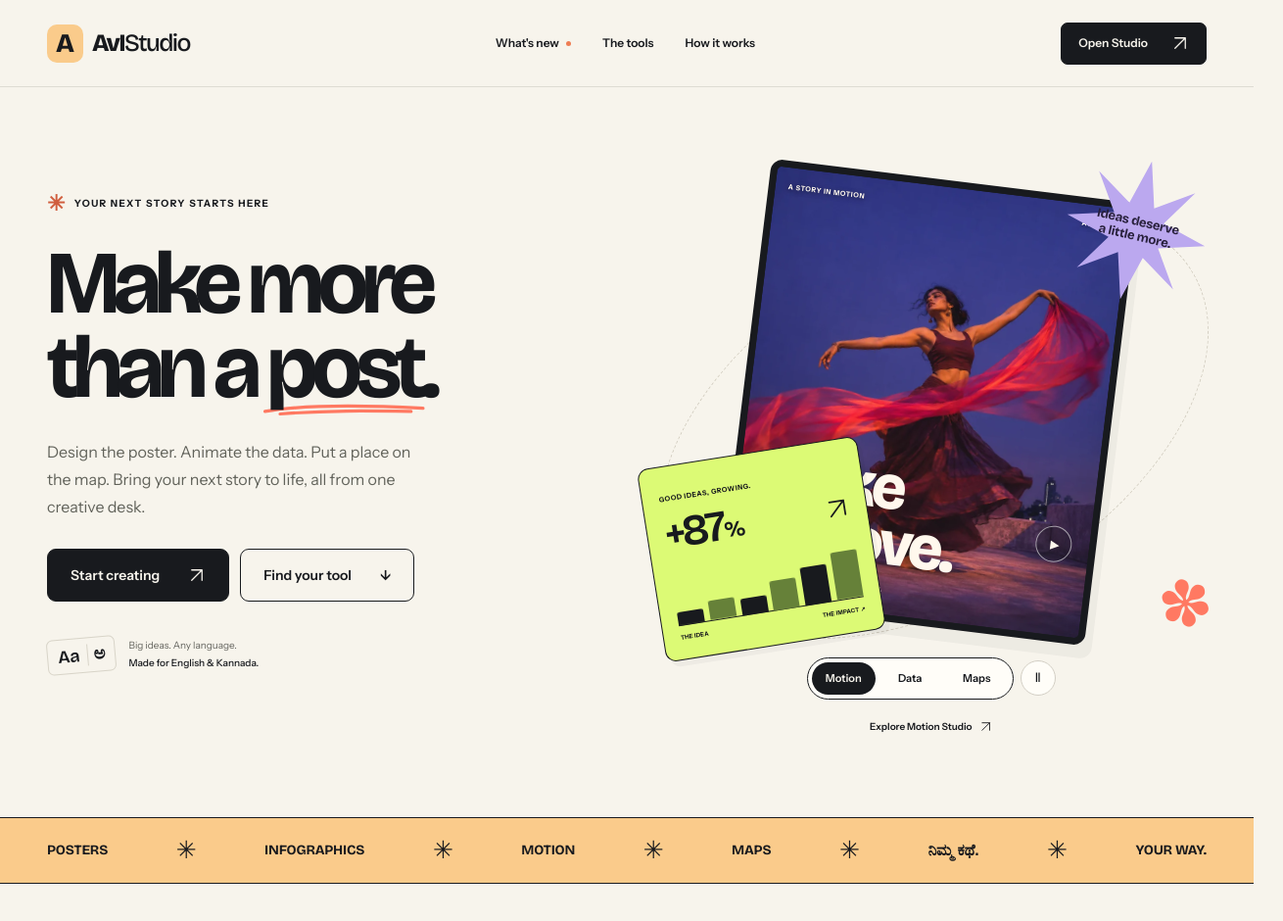
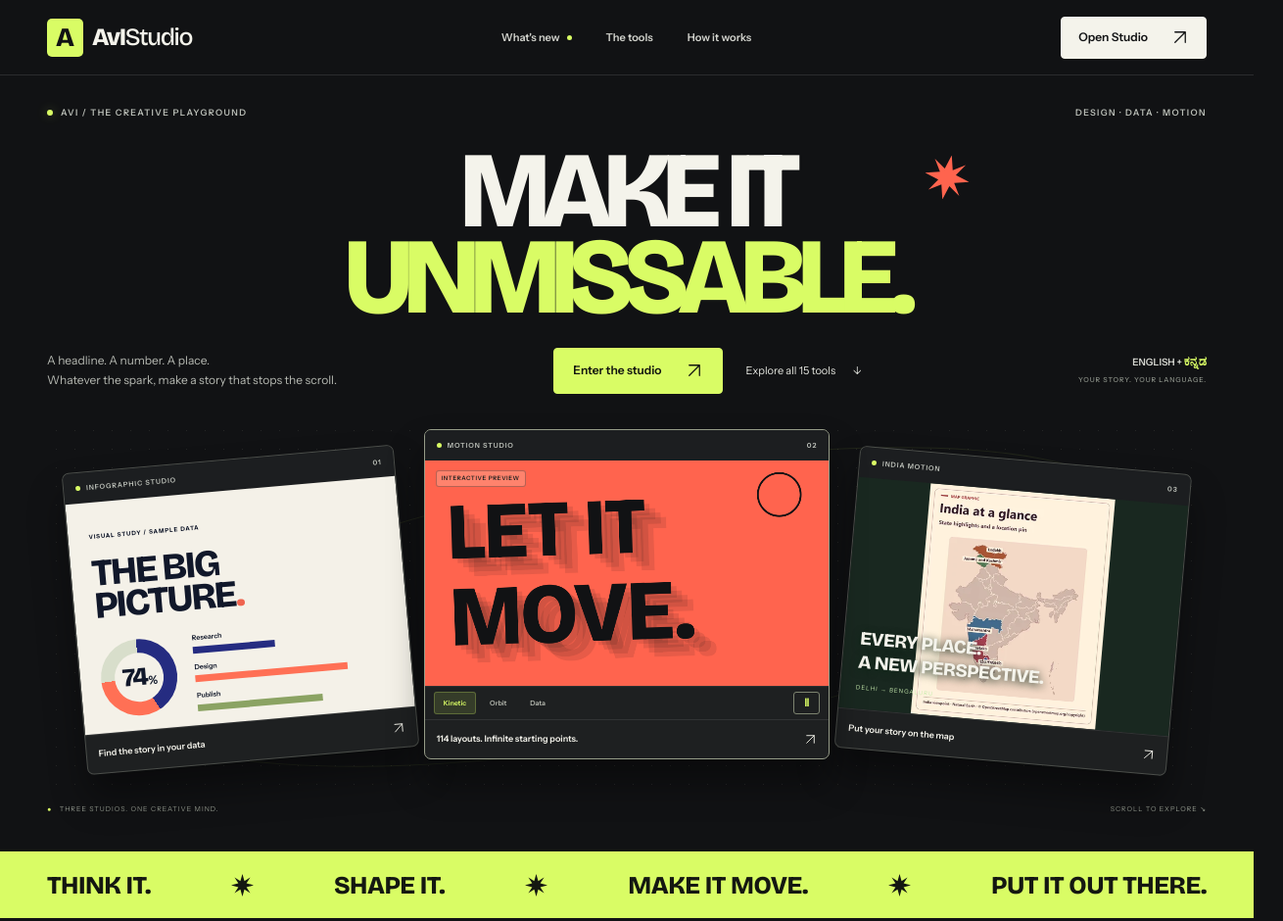
Before and after one commit to avi1995vag/avi-studio, a plain HTML site: page landing.html in a window 1280 px wide. Shown: the top 940 px of the page at 98% size, 1310 px wide, since content can reach past the window. Drawn offline with nearby package versions, Linux system fonts and the light colour scheme; no server answers; a web font is replaced by a local one.

Commit message:
Replace landing page with the creative gallery

```diff
--- a/landing.html
+++ b/landing.html
@@ -3,9 +3,9 @@
 <head>
   <meta charset="utf-8">
   <meta name="viewport" content="width=device-width, initial-scale=1">
-  <meta name="theme-color" content="#f7f4ec">
+  <meta name="theme-color" content="#111214">
   <meta name="description" content="A creative desk for posters, carousels, infographics, motion and maps. Create in English and Kannada with AvIStudio.">
-  <title>AvIStudio — Make more than a post.</title>
+  <title>AvI Studio — Make it unmissable.</title>
   <script>
     const fragment = new URLSearchParams(location.hash.slice(1));
     if (fragment.has('buffer_connection') || fragment.has('buffer_error') || ['#posterStage', '#posterTools', '#workspace'].includes(location.hash)) {
@@ -16,7 +16,8 @@
   <link rel="preconnect" href="https://fonts.gstatic.com" crossorigin>
   <link href="https://fonts.googleapis.com/css2?family=Anek+Kannada:wght@400;600;800&family=Bricolage+Grotesque:wght@500;600;700;800&family=Instrument+Sans:wght@400;500;600;700&display=swap" rel="stylesheet">
   <link rel="stylesheet" href="./assets/landing.css?v=7">
-  <script src="./assets/landing.js?v=6" defer></script>
+  <link rel="stylesheet" href="./assets/landing-gallery.css?v=1">
+  <script src="./assets/landing-gallery.js?v=1" defer></script>
 </head>
 <body>
   <a class="skip-link" href="#main">Skip to content</a>
@@ -49,33 +50,33 @@
   </header>
 
   <main id="main">
-    <section class="hero page-width" aria-labelledby="hero-title">
-      <div class="hero-copy">
-        <p class="eyebrow"><span class="tiny-star" aria-hidden="true">✳</span> YOUR NEXT STORY STARTS HERE</p>
-        <h1 id="hero-title">Make more<br>than a <span class="headline-post">post<svg aria-hidden="true" viewBox="0 0 260 18"><path d="M4 12c69-12 162-10 251-5M28 16c76-6 139-5 208-4"/></svg></span>.</h1>
-        <p class="hero-description">Design the poster. Animate the data. Put a place on the map. Bring your next story to life, all from one creative desk.</p>
-        <div class="hero-actions"><a class="button button-dark" href="./studio.html">Start creating <svg aria-hidden="true"><use href="#i-arrow"/></svg></a><a class="button button-outline" href="#tools">Find your tool <span aria-hidden="true">↓</span></a></div>
-        <div class="hero-footnote"><span class="language-mark" aria-hidden="true">Aa <span lang="kn">ಅ</span></span><p>Big ideas. Any language.<br><strong>Made for English &amp; Kannada.</strong></p></div>
+    <section class="gallery-hero page-width" aria-labelledby="hero-title">
+      <div class="hero-edition"><p><span class="signal-dot" aria-hidden="true"></span> AVI / THE CREATIVE PLAYGROUND</p><span>DESIGN · DATA · MOTION</span></div>
+      <div class="hero-statement"><h1 id="hero-title">MAKE IT<br><span>UNMISSABLE.</span></h1><svg class="hero-asterisk" aria-hidden="true"><use href="#i-star"/></svg></div>
+      <div class="hero-intro"><p>A headline. A number. A place.<br>Whatever the spark, make a story that stops the scroll.</p><div><a class="button gallery-cta" href="./studio.html">Enter the studio <svg aria-hidden="true"><use href="#i-arrow"/></svg></a><a class="gallery-text-link" href="#tools">Explore all 15 tools <span aria-hidden="true">↓</span></a></div><span class="hero-language">ENGLISH + <b lang="kn">ಕನ್ನಡ</b><br><small>YOUR STORY. YOUR LANGUAGE.</small></span></div>
+      <div class="showcase-desk" id="showcase-desk" data-playing="true">
+        <article class="showcase-panel showcase-info">
+          <header><span><i aria-hidden="true"></i> INFOGRAPHIC STUDIO</span><span>01</span></header>
+          <div class="info-study" aria-label="Illustrative data design: research 42, design 78, publish 64">
+            <span class="study-kicker">VISUAL STUDY / SAMPLE DATA</span><h2>THE BIG<br>PICTURE<span>.</span></h2>
+            <div class="study-bottom"><div class="study-donut"><span>74<small>%</small></span></div><div class="study-bars"><div><span>Research</span><i style="--value:42%"></i></div><div><span>Design</span><i style="--value:78%"></i></div><div><span>Publish</span><i style="--value:64%"></i></div></div></div>
+          </div><a href="./assets/apps/infographic-studio/">Find the story in your data <svg aria-hidden="true"><use href="#i-arrow"/></svg></a>
+        </article>
+        <article class="showcase-panel showcase-motion">
+          <header><span><i aria-hidden="true"></i> MOTION STUDIO</span><span>02</span></header>
+          <div class="motion-study"><canvas id="hero-motion" width="900" height="580" role="img" aria-label="Animated kinetic typography study"></canvas><span class="preview-badge">INTERACTIVE PREVIEW</span></div>
+          <div class="motion-study-controls"><div role="group" aria-label="Choose a motion preview"><button type="button" data-study="kinetic" aria-pressed="true">Kinetic</button><button type="button" data-study="orbit" aria-pressed="false">Orbit</button><button type="button" data-study="bars" aria-pressed="false">Data</button></div><button type="button" id="gallery-play" aria-label="Pause gallery animation" aria-pressed="false">Ⅱ</button></div>
+          <a href="./assets/apps/motion-studio/">114 layouts. Infinite starting points. <svg aria-hidden="true"><use href="#i-arrow"/></svg></a>
+        </article>
+        <article class="showcase-panel showcase-map">
+          <header><span><i aria-hidden="true"></i> INDIA MOTION</span><span>03</span></header>
+          <div class="map-study"><canvas id="hero-map" width="600" height="580" role="img" aria-label="India map preview with an illustrative route between Delhi and Bengaluru"></canvas><img id="hero-map-fallback" src="./assets/landing-map.webp" width="360" height="450" alt="India map design" hidden><div class="map-study-caption"><strong>EVERY PLACE.<br>A NEW PERSPECTIVE.</strong><span>DELHI → BENGALURU</span></div></div>
+          <a href="./assets/apps/india-motion/">Put your story on the map <svg aria-hidden="true"><use href="#i-arrow"/></svg></a>
+        </article>
       </div>
-
-      <div class="creative-desk" id="creative-desk" data-mode="motion" data-animation="running">
-        <div class="desk-orbit" aria-hidden="true"></div>
-        <div class="desk-note" aria-hidden="true"><svg><use href="#i-star"/></svg><span>Ideas deserve<br>a little more.</span></div>
-        <article class="desk-poster" aria-labelledby="preview-title">
-          <img id="preview-image" src="./assets/landing-dancer.webp" alt="A dancer sends a red scarf through the evening air" width="760" height="950" fetchpriority="high">
-          <div class="poster-topline"><span id="preview-category">A STORY IN MOTION</span><span>AVI / 001</span></div>
-          <div class="poster-copy"><h2 id="preview-title">Make<br>it move.</h2><p id="preview-caption">A little movement. A whole new story.</p></div>
-          <span class="poster-play" aria-hidden="true">▶</span>
-        </article>
-        <div class="data-sticker" aria-hidden="true"><div><span>GOOD IDEAS, GROWING.</span><strong>+87<span>%</span><svg><use href="#i-arrow"/></svg></strong></div><div class="mini-bars"><i style="--bar:32%;--delay:0s"></i><i style="--bar:46%;--delay:.13s"></i><i style="--bar:39%;--delay:.26s"></i><i style="--bar:67%;--delay:.39s"></i><i style="--bar:83%;--delay:.52s"></i><i style="--bar:100%;--delay:.65s"></i></div><div class="sticker-axis"><span>THE IDEA</span><span>THE IMPACT ↗</span></div></div>
-        <span class="desk-doodle" aria-hidden="true">✽</span>
-        <div class="desk-controls"><div class="preview-modes" role="group" aria-label="Explore a creative tool"><button type="button" data-mode="motion" aria-pressed="true">Motion</button><button type="button" data-mode="data" aria-pressed="false">Data</button><button type="button" data-mode="maps" aria-pressed="false">Maps</button></div><button type="button" id="animation-toggle" class="animation-toggle" aria-pressed="false" aria-label="Pause decorative bar animation"><span aria-hidden="true">Ⅱ</span></button></div>
-        <a class="desk-tool-link" id="preview-link" href="./assets/apps/motion-studio/"><span id="preview-link-label">Explore Motion Studio</span><svg aria-hidden="true"><use href="#i-arrow"/></svg></a>
-        <p class="sr-only" id="preview-status" role="status"></p>
-      </div>
+      <div class="gallery-baseline"><span><i aria-hidden="true">●</i> THREE STUDIOS. ONE CREATIVE MIND.</span><span>SCROLL TO EXPLORE <span aria-hidden="true">↘</span></span></div>
     </section>
-
-    <div class="creative-strip" aria-label="Create with AvIStudio"><div class="page-width"><span>POSTERS</span><i aria-hidden="true">✳</i><span>INFOGRAPHICS</span><i aria-hidden="true">✳</i><span>MOTION</span><i aria-hidden="true">✳</i><span>MAPS</span><i aria-hidden="true">✳</i><span lang="kn">ನಿಮ್ಮ ಕಥೆ.</span><i aria-hidden="true">✳</i><span>YOUR WAY.</span></div></div>
+    <div class="creative-strip gallery-strip" aria-label="Create without limits"><div class="page-width"><span>THINK IT.</span><svg aria-hidden="true"><use href="#i-star"/></svg><span>SHAPE IT.</span><svg aria-hidden="true"><use href="#i-star"/></svg><span>MAKE IT MOVE.</span><svg aria-hidden="true"><use href="#i-star"/></svg><span>PUT IT OUT THERE.</span></div></div>
 
     <section class="new-studios page-width section-space" id="new-studios" aria-labelledby="new-title">
       <div class="section-heading"><div><p class="eyebrow">FRESH ON THE DESK</p><h2 id="new-title">More ways to<br>make your mark.</h2></div><p>Meet your three new studios.<br>A bigger canvas for the stories<br>you've been waiting to tell.</p></div>
```
